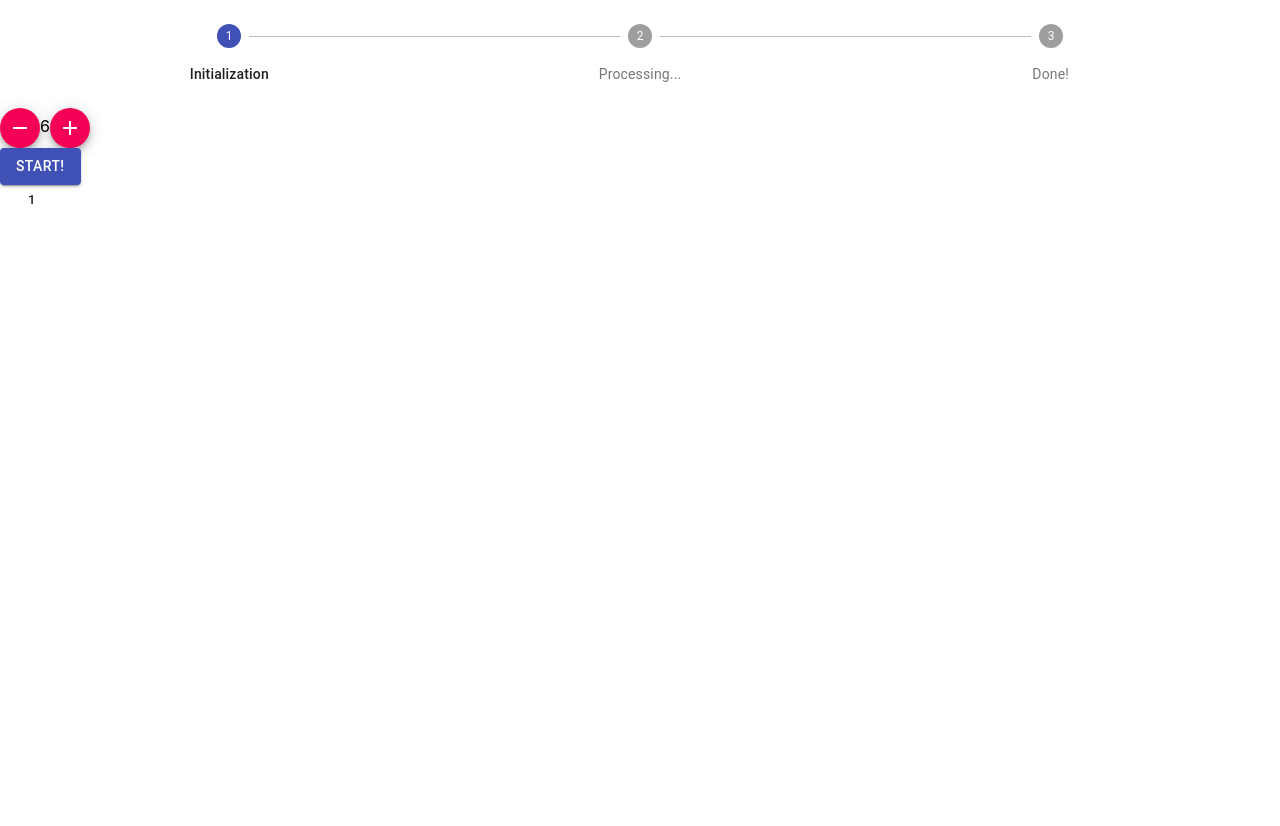
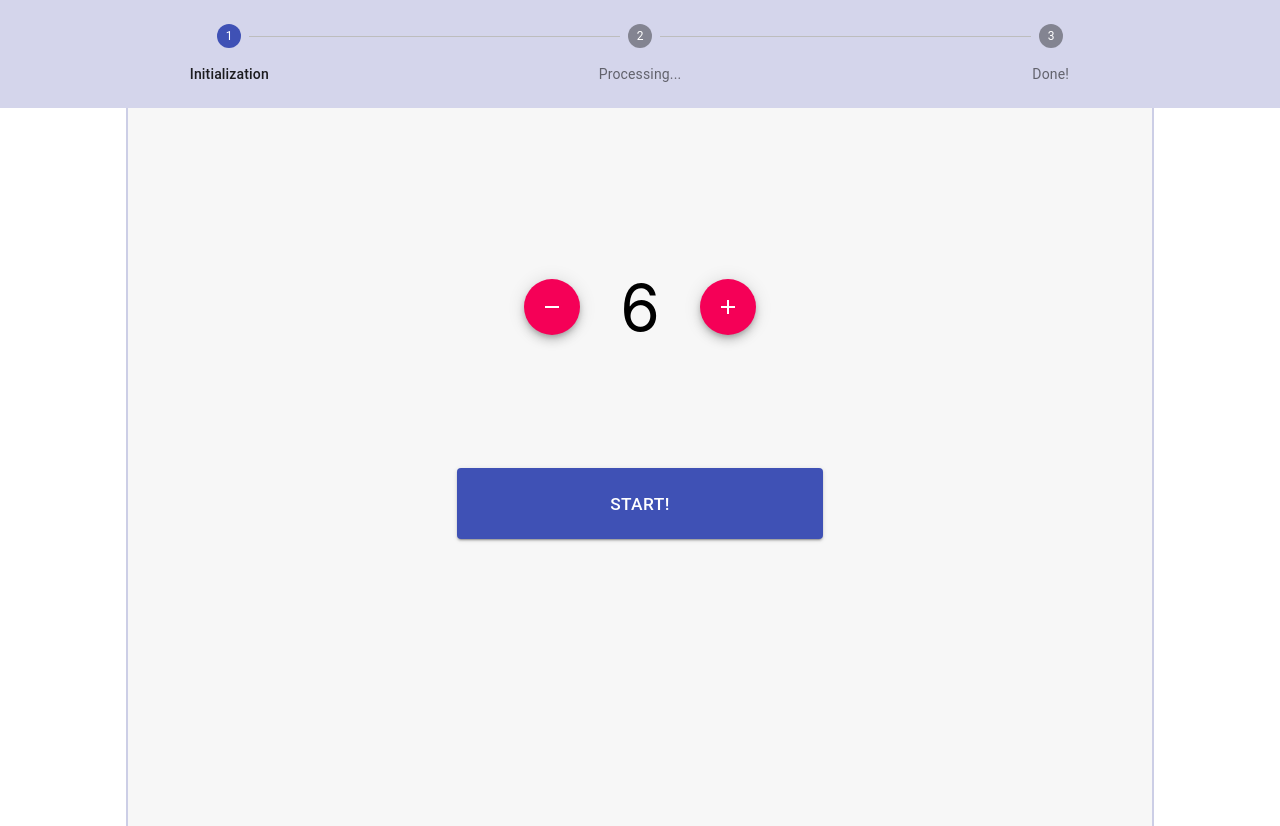
Before and after one commit to Ive-Z/scanner-ui, a React (Create React App) app: page / in a window 1280 px wide. Before the commit the page ends 800 px from the top, so only its background shows below. Built offline with nearby package versions, Linux system fonts and the light colour scheme.

Commit message:
added css

```diff
--- a/package.json
+++ b/package.json
@@ -3,7 +3,11 @@
   "version": "0.1.0",
   "private": true,
   "dependencies": {
+    "@material-ui/core": "^4.3.1",
+    "@material-ui/icons": "^4.2.1",
+    "material-ui-icons": "^1.0.0-beta.36",
     "react": "^16.9.0",
+    "react-3d-viewer": "^1.0.12",
     "react-dom": "^16.9.0",
     "react-scripts": "3.1.0"
   },
--- a/src/Stepper.js
+++ b/src/Stepper.js
@@ -5,6 +5,8 @@ import Step from '@material-ui/core/Step';
 import StepLabel from '@material-ui/core/StepLabel';
 import Button from '@material-ui/core/Button';
 import Typography from '@material-ui/core/Typography';
+
+import './stepper.css';
 
 // import Button from '@material-ui/core/Button';
 // import IconButton from '@material-ui/core/IconButton';
@@ -73,6 +75,8 @@ function getStepContent(stepIndex) {
 // }
 
 export default function HorizontalLabelPositionBelowStepper() {
+
+
   const classes = useStyles();
   const [activeStep, setActiveStep] = React.useState(0);
   const steps = getSteps();
@@ -106,7 +110,7 @@ export default function HorizontalLabelPositionBelowStepper() {
 
   return (
     <div className={classes.root}>
-      <Stepper activeStep={activeStep} alternativeLabel>
+      <Stepper id="x" activeStep={activeStep} alternativeLabel>
         {steps.map(label => (
           <Step key={label}>
             <StepLabel>{label}</StepLabel>
@@ -117,49 +121,61 @@ export default function HorizontalLabelPositionBelowStepper() {
 
 
 	  {activeStep === 0 ? (
-		  <div>
-		  <div>
-			 <Fab size="small" color="secondary" aria-label="minus" className={classes.margin}>
+      <div class="all_container">
+		  <div class="content_container">
+		  <div class="var_container">
+
+			 <Fab style={{margin: '20px'}} color="secondary" aria-label="minus" className={classes.margin} onClick={handleMinus}>
 			   <RemoveIcon />
 			 </Fab>
 
-			 {n}
+      <label class="var_num">
+        {n}
+      </label>
 
-			<Fab size="small" color="secondary" aria-label="add" className={classes.margin}>
-			  <AddIcon onClick={handleAdd}/>
+
+			<Fab style={{margin: '20px'}} color="secondary" aria-label="add" className={classes.margin} onClick={handleAdd}>
+			  <AddIcon />
 			</Fab>
 
 		  </div>
 
-		  <Button variant="contained" color="primary" onClick={handleNext}>
-		    	Start!
+		  <Button style={{padding: '2% 15%'}} variant="contained" color="primary" onClick={handleNext}>
+		    	<label class="var_txt">Start!</label>
 		  </Button>
 		  </div>
-	  ) : (<div></div>)}
+      </div>
+    ) : (<div></div>)}
 
 
 
 
 	  <div>
-	  {	activeStep === 0 ? (
+	  {/* {	activeStep === 0 ? (
 		  	  <Button size="small" className={classes.margin}>
 		            1
 		         </Button>
 		): (<div></div>)
-		}
+		} */}
 
 		{	activeStep === 1 ? (
-			<div>
-  		  	  <TextMobileStepper/>
-			  <Button variant="contained" color="primary" onClick={handleNext}>
-			    	TEMP NEXT
+      <div class="all_container">
+			<div class="content_container">
+        <div class="abc">
+         <TextMobileStepper/>
+        </div>
+
+
+			  <Button style={{padding : '2% 15%'}} variant="contained" color="primary" onClick={handleNext}>
+			    	<label class="var_txt">TEMP TEXT</label>
 			  </Button>
 			</div>
-  		): (<div></div>)
+      </div>
+      ): (<div></div>)
   		}
 
 		{	activeStep === 2 ? (
-			<div>
+			<div class="content_container">
       <OBJModel src="./src/pangea3dgalleon.obj" texPath="./pangea3dgalleon.obj"/>
     </div>
 
--- /dev/null
+++ b/src/stepper.css
@@ -0,0 +1,44 @@
+.content_container {
+    display: flex;
+    flex-direction: column;
+    align-items: center;
+}
+
+.all_container {
+    padding-top: 3%;
+    width: 80%;
+    margin: 0 auto;
+    min-height: 85vh;
+    border-left: 2px solid rgb(204, 206, 230);
+    border-right: 2px solid rgb(204, 206, 230);
+    background: rgb(247, 247, 247);
+}
+
+#x {
+    background: rgb(212, 213, 235);
+}
+
+.var_container {
+    margin-top: 10%;
+    margin-bottom: 10%;
+    display: flex;
+    align-items: center;
+}
+
+.root {
+    margin: 200px;
+}
+
+.var_num {
+    margin: 20px;
+    font-size: 48pt;
+}
+
+.var_txt {
+    font-size: 13pt;
+}
+
+.abc {
+    margin-top: 5%;
+    margin-bottom: 5%;
+}
```
Also changed, not shown: 1 other file (tests, documents, lock files or other folders).
